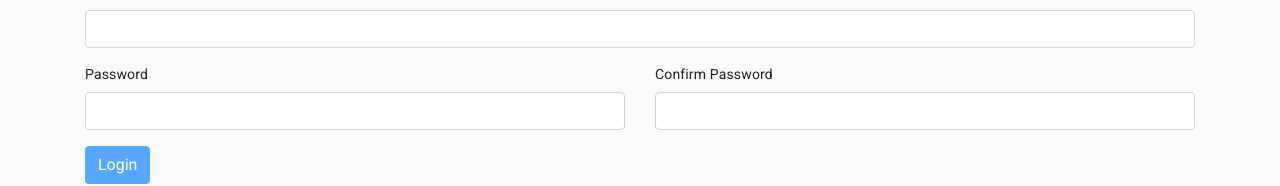
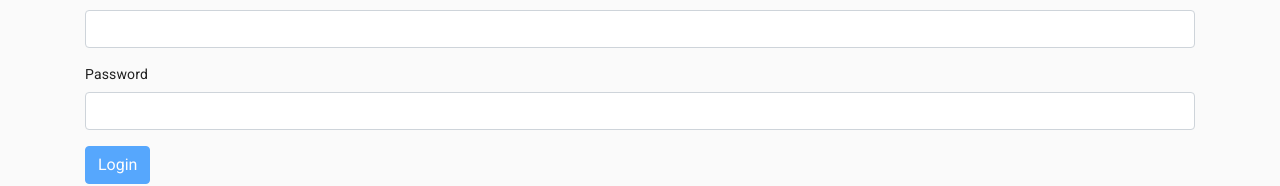
Before and after one commit to debdutgoswami/newssy, a React (Create React App) app in the folder src/frontend/: page /login in a window 1280 px wide. Shown: the part 186-372 px from the top of the page. Built offline with nearby package versions, Linux system fonts and the light colour scheme.

Commit message:
fix conf pass

```diff
--- a/src/frontend/src/components/common/form.jsx
+++ b/src/frontend/src/components/common/form.jsx
@@ -72,11 +72,12 @@ class Form extends Component {
     );
   }
 
-  renderInput(name, label, type = "text") {
+  renderInput(name, label, type = "text", field = "default") {
     const { data, errors } = this.state;
-
+    console.log(field)
     return (
       <Input
+        field={field}
         type={type}
         name={name}
         // value={data[name]}
--- a/src/frontend/src/components/common/input.jsx
+++ b/src/frontend/src/components/common/input.jsx
@@ -1,6 +1,6 @@
 import React from "react";
 
-const Input = ({ name, label, error, errors, ...rest }) => {
+const Input = ({ name, label, error, errors, field, ...rest }) => {
   if (name === "name") {
     return (
       <div className="row form-group">
@@ -20,7 +20,7 @@ const Input = ({ name, label, error, errors, ...rest }) => {
         </div>
       </div>
     );
-  } else if (name === "password") {
+  } else if (name === "password" && field === "cpassword") {
     return (
       <div className="row form-group">
         <div className="col">
--- a/src/frontend/src/components/registerForm.jsx
+++ b/src/frontend/src/components/registerForm.jsx
@@ -55,7 +55,7 @@ class RegisterForm extends Form {
         <form onSubmit={this.handleSubmit}>
           {this.renderInput("name", "Name")}
           {this.renderInput("email", "Email")}
-          {this.renderInput("password", "Password", "password")}
+          {this.renderInput("password", "Password", "password", "cpassword")}
           {this.renderButton("Register")}
         </form>
         <small>Already registered?</small>
```
